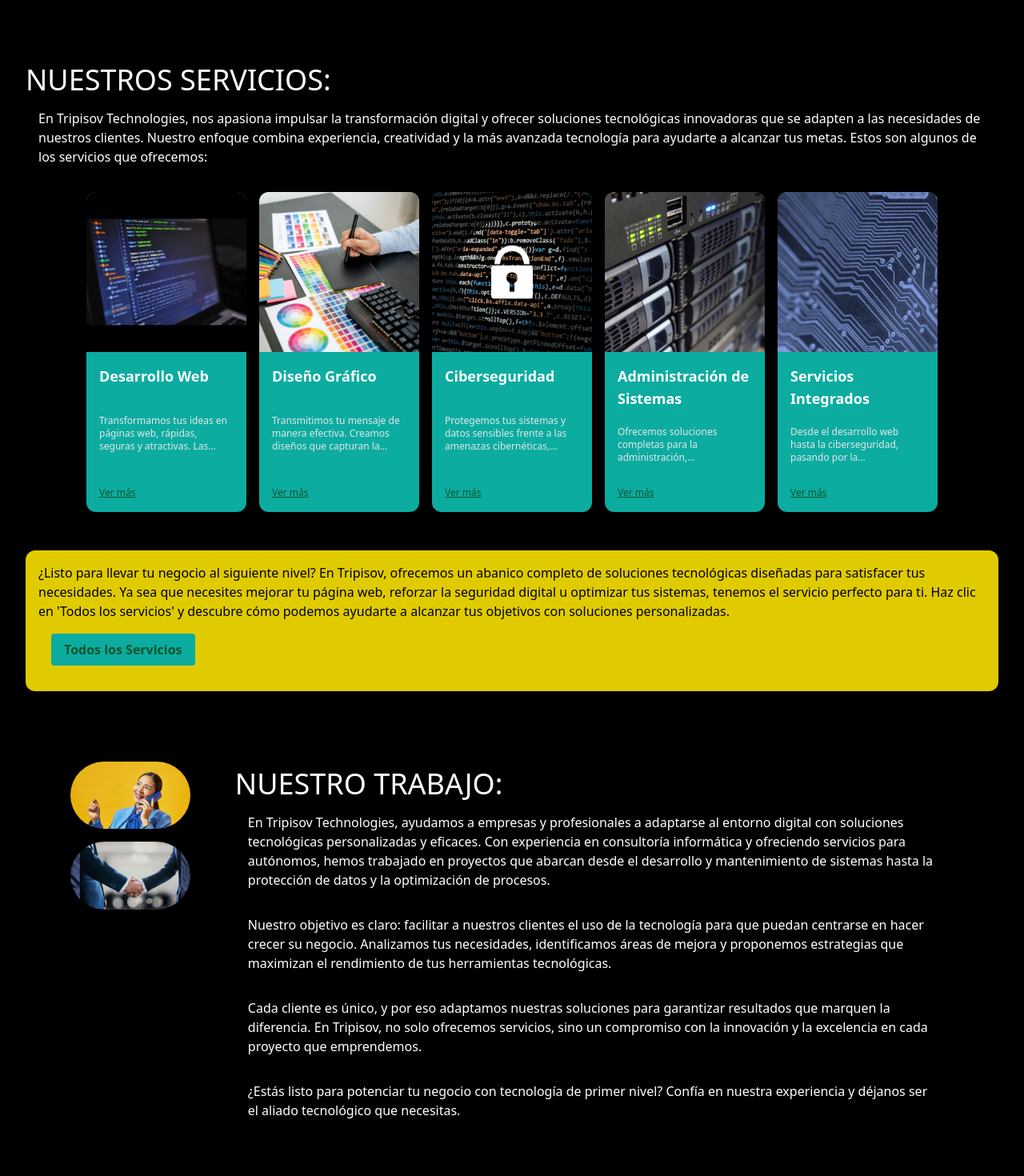
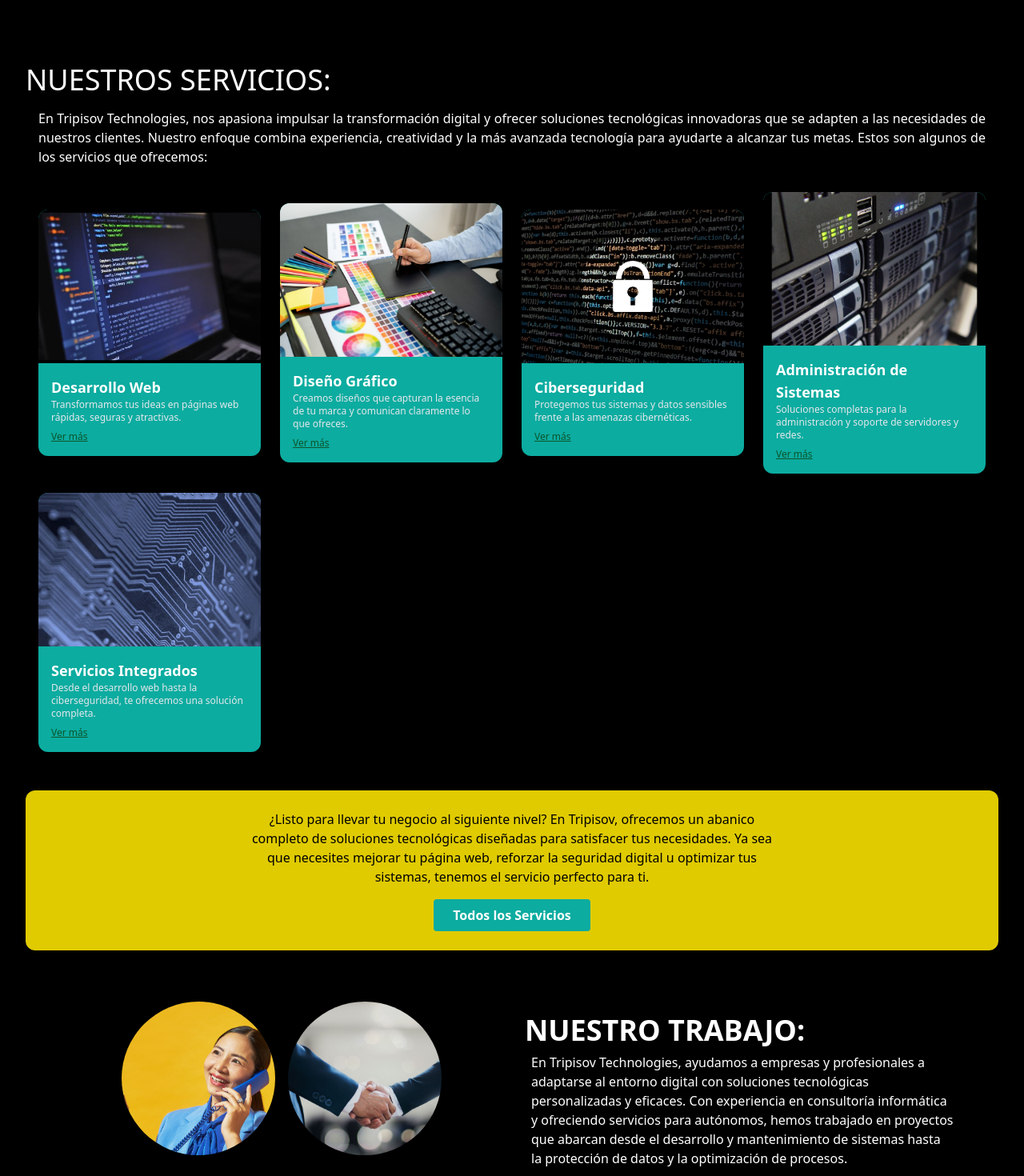
Before and after one commit to maxder1902/tripisov, a Vue app: page / in a window 1280 px wide. Shown: the part 1000-2470 px from the top of the page at 80% size. Built offline with nearby package versions, Linux system fonts and the light colour scheme.

Commit message:
Responsive design Update

```diff
--- a/src/App.vue
+++ b/src/App.vue
@@ -6,6 +6,7 @@
 <template>
   <Navbar />
   <RouterView></RouterView>
-  <h1 class="text-black text-8xl bg-amarillo-tripisov p-5">TRIPISOV technologies</h1>
-
+  <h1 class="text-black text-4xl md:text-6xl lg:text-8xl bg-amarillo-tripisov p-3 md:p-5 text-center">
+  TRIPISOV Technologies
+</h1>
 </template>
--- a/src/views/Blog.vue
+++ b/src/views/Blog.vue
@@ -12,7 +12,6 @@
           class="bg-green-800 rounded-lg shadow-lg p-4 cursor-pointer hover:scale-105 transition-transform"
           @click="verPost(post.id)"
         >
-          <img :src="post.image" alt="Imagen del post" class="w-full h-40 object-cover rounded">
           <h3 class="text-2xl font-semibold mt-4">{{ post.title }}</h3>
           <p class="mt-2 text-gray-300">{{ post.description }}</p>
           <p class="mt-4 text-red-400">Leer más...</p>
--- a/src/views/BlogPost.vue
+++ b/src/views/BlogPost.vue
@@ -1,8 +1,6 @@
 <template>
   <div class="min-h-screen text-white p-8">
     <h1 class="text-4xl font-bold">📖 {{ post?.title || "Cargando..." }}</h1>
-
-    <img v-if="post?.image" :src="post.image" alt="Imagen del post" class="w-full max-w-3xl mt-4 rounded-lg" />
 
     <p v-if="post?.content" class="text-lg mt-4">{{ post.content }}</p>
 
--- a/src/views/GraphicDesignService.vue
+++ b/src/views/GraphicDesignService.vue
@@ -1,4 +1,4 @@
-<template>
+np<template>
     <!--Graphic Design-->
     <h1 class="text-white text-4xl mt-2"><b> Diseño Gráfico: La Imagen que Impulsa tu Marca🎨</b></h1>
 
--- a/src/views/Home.vue
+++ b/src/views/Home.vue
@@ -4,161 +4,138 @@
 </script>
 
 <template>
-      <!--Aqui va la primera seccion-->
-  <div class="text-white mx-8 my-8">
-    <h1 class="text-4xl">TRIPISOV TECHNOLOGIES:</h1>
-    <h2 class="text-2xl">TECNOLOGÍA ACCESIBLE PARA PODER DIGITALIZAR TU NEGOCIO</h2>
-    <div class="flex p-4 px-8  justify-center items-center h-screen">
-      <p>Ante la falta de oportunidades laborales en IT, decidí crear TRIPISOV, una empresa cercana y accesible para ofrecer servicios de informática tanto a particulares
+  <!-- Primera Sección -->
+  <div class="text-white mx-4 md:mx-8 my-8">
+    <h1 class="text-2xl md:text-4xl text-center md:text-left">TRIPISOV TECHNOLOGIES:</h1>
+    <h2 class="text-lg md:text-2xl text-center md:text-left">
+      TECNOLOGÍA ACCESIBLE PARA PODER DIGITALIZAR TU NEGOCIO
+    </h2>
+
+    <div class="flex flex-col lg:flex-row p-4 justify-center items-center lg:h-screen gap-6">
+      <p class="text-sm md:text-base lg:text-lg text-justify max-w-xl">
+        Ante la falta de oportunidades laborales en IT, decidí crear TRIPISOV, una empresa cercana y accesible para ofrecer servicios de informática tanto a particulares
         como a pequeños negocios. Desde reparar un PC hasta crear una tienda online, TRIPISOV está aquí para ayudarte con soluciones informáticas reales y adaptadas a tus
-        necesidades. <br />
+        necesidades. <br /><br />
 
         La misión de TRIPISOV es ofrecer servicios informáticos accesibles y de calidad a personas y negocios que buscan soluciones prácticas.
-        Queremos romper con las barreras del acceso a la tecnología y convertirnos en una referencia para quienes necesitan ayuda informática sin complicaciones <br>
+        Queremos romper con las barreras del acceso a la tecnología y convertirnos en una referencia para quienes necesitan ayuda informática sin complicaciones.
+        <br /><br />
         <project-btn></project-btn>
       </p>
 
-
-      <div class="bg-verde-tripisov mx-6 rounded-xl">
-        <img class="p-10" src="/src/assets/tripisov_logo.png" alt="Tripisov Logo" style="width: 300vw; height: auto;"/>
+      <div class="bg-verde-tripisov rounded-xl flex justify-center items-center p-6 w-full lg:w-auto">
+        <img class="w-40 md:w-60 lg:w-72" src="/src/assets/tripisov_logo.png" alt="Tripisov Logo"/>
       </div>
     </div>
   </div>
 
-  <!--Aqui va la seccion Sobre Nuestros Servicios-->
-  <div class="text-white mx-8 my-8">
-    <h1 class="text-4xl">NUESTROS SERVICIOS:</h1>
-    <p class="text-m p-4">En Tripisov Technologies, nos apasiona impulsar la transformación digital y ofrecer soluciones tecnológicas innovadoras que se adapten a las necesidades de nuestros
+
+
+
+  <!-- Sección Sobre Nuestros Servicios -->
+  <div class="text-white mx-4 md:mx-8 my-8">
+    <h1 class="text-2xl md:text-4xl text-center md:text-left">NUESTROS SERVICIOS:</h1>
+    <p class="text-sm md:text-base p-4 text-justify">
+      En Tripisov Technologies, nos apasiona impulsar la transformación digital y ofrecer soluciones tecnológicas innovadoras que se adapten a las necesidades de nuestros
       clientes. Nuestro enfoque combina experiencia, creatividad y la más avanzada tecnología para ayudarte a alcanzar tus metas. Estos son algunos de los servicios que
       ofrecemos:
     </p>
 
-    <!--Cartas-->
-    <div class="flex flex-wrap p-4 justify-center items-center gap-4">
-  <div class="bg-azul-tripisov w-[200px] h-[400px] rounded-xl overflow-hidden flex flex-col shadow-lg">
-    <img class="w-full h-1/2 object-cover" src="/src/assets/img/coding_laptop.jpg" alt="imagen desarrollo web">
-    <div class="p-4 flex flex-col justify-between h-1/2">
-      <h2 class="text-lg font-bold">Desarrollo Web</h2>
-      <p class="text-xs text-gray-200 mb-2 line-clamp-3">
-        Transformamos tus ideas en páginas web, rápidas, seguras y atractivas. Las páginas lentas o desactualizadas ahuyentan a tus clientes. Creamos soluciones rápidas que destacan tu marca y mejoran la experiencia del usuario.
-      </p>
-      <router-link to="/desarrollo-web" class="text-blue-300 text-xs underline hover:text-blue-400">Ver más</router-link>
+    <!-- Cartas -->
+    <div class="grid grid-cols-1 sm:grid-cols-2 lg:grid-cols-3 xl:grid-cols-4 gap-6 p-4 justify-center items-center">
+      <div
+        v-for="(servicio, index) in servicios"
+        :key="index"
+        class="bg-azul-tripisov w-full max-w-xs mx-auto rounded-xl overflow-hidden flex flex-col shadow-lg"
+      >
+        <img class="w-full h-48 object-cover" :src="servicio.img" :alt="servicio.alt">
+        <div class="p-4 flex flex-col justify-between flex-grow">
+          <h2 class="text-lg font-bold">{{ servicio.titulo }}</h2>
+          <p class="text-xs text-gray-200 mb-2">{{ servicio.descripcion }}</p>
+          <router-link :to="servicio.link" class="text-blue-300 text-xs underline hover:text-blue-400">Ver más</router-link>
+        </div>
       </div>
     </div>
 
-  <div class="bg-azul-tripisov w-[200px] h-[400px] rounded-xl overflow-hidden flex flex-col shadow-lg">
-    <img class="w-full h-1/2 object-cover" src="/src/assets/img/diseño grafico.jpg" alt="imagen diseño gráfico">
-    <div class="p-4 flex flex-col justify-between h-1/2">
-      <h2 class="text-lg font-bold">Diseño Gráfico</h2>
-      <p class="text-xs text-gray-200 mb-2 line-clamp-3">
-        Transmitimos tu mensaje de manera efectiva. Creamos diseños que capturan la esencia de tu marca y comunican claramente lo que ofreces. Páginas webs, redes sociales, impresiones, ... te ayudamos a destacar con creatividad y profesionalidad.
+    <!-- Texto con Botón -->
+    <div class="bg-amarillo-tripisov rounded-xl p-6 mt-8 text-center">
+      <p class="text-black text-sm md:text-base max-w-2xl mx-auto">
+        ¿Listo para llevar tu negocio al siguiente nivel? En Tripisov, ofrecemos un abanico completo de soluciones tecnológicas diseñadas para satisfacer tus necesidades. Ya sea que necesites mejorar tu página web, reforzar la seguridad digital u optimizar tus sistemas, tenemos el servicio perfecto para ti.
       </p>
-      <router-link to="/graphic-design" class="text-blue-300 text-xs underline hover:text-blue-400">Ver más</router-link>
+      <router-link to="/servicios">
+        <button class="bg-azul-tripisov hover:bg-verde-tripisov text-white mt-4 font-bold py-2 px-6 rounded">
+          Todos los Servicios
+        </button>
+      </router-link>
     </div>
   </div>
 
-  <div class="bg-azul-tripisov w-[200px] h-[400px] rounded-xl overflow-hidden flex flex-col shadow-lg">
-    <img class="w-full h-1/2 object-cover" src="/src/assets/img/ciberseguridad.jpg" alt="imagen ciberseguridad">
-    <div class="p-4 flex flex-col justify-between h-1/2">
-      <h2 class="text-lg font-bold">Ciberseguridad</h2>
-      <p class="text-xs text-gray-200 mb-2 line-clamp-3">
-        Protegemos tus sistemas y datos sensibles frente a las amenazas cibernéticas, asegurando que tu información esté siempre a salvo. Con nuestras soluciones de ciberseguridad, te ayudamos a prevenir ataques.
+
+
+    <!-- Sección Sobre Nuestro Trabajo -->
+    <div class="text-white mx-4 md:mx-8 my-8 p-4 md:p-8 flex flex-col md:flex-row items-center md:items-start">
+    <!-- Contenedor de imágenes -->
+    <div class="w-full md:w-1/2 flex flex-col md:flex-row items-center md:items-start justify-center gap-4">
+      <img class="w-40 h-40 md:w-48 md:h-48 rounded-full object-cover" src="/src/assets/img/china_feliz.jpg" alt="test">
+      <img class="w-40 h-40 md:w-48 md:h-48 rounded-full object-cover" src="/src/assets/img/handshake.jpg" alt="test">
+    </div>
+
+    <!-- Contenedor de texto -->
+    <div class="w-full md:w-1/2 text-center md:text-left p-4">
+      <h1 class="text-2xl md:text-4xl font-bold">NUESTRO TRABAJO:</h1>
+      <p class="text-sm md:text-base p-2">
+        En Tripisov Technologies, ayudamos a empresas y profesionales a adaptarse al entorno digital con soluciones tecnológicas personalizadas y eficaces. Con experiencia en consultoría informática y ofreciendo servicios para autónomos, hemos trabajado en proyectos que abarcan desde el desarrollo y mantenimiento de sistemas hasta la protección de datos y la optimización de procesos.
       </p>
-      <router-link to="/ciberseguridad" class="text-blue-300 text-xs underline hover:text-blue-400">Ver más</router-link>
+
+      <p class="text-sm md:text-base p-2">
+        Nuestro objetivo es claro: facilitar a nuestros clientes el uso de la tecnología para que puedan centrarse en hacer crecer su negocio. Analizamos tus necesidades, identificamos áreas de mejora y proponemos estrategias que maximizan el rendimiento de tus herramientas tecnológicas.
+      </p>
+
+      <p class="text-sm md:text-base p-2">
+        Cada cliente es único, y por eso adaptamos nuestras soluciones para garantizar resultados que marquen la diferencia. En Tripisov, no solo ofrecemos servicios, sino un compromiso con la innovación y la excelencia en cada proyecto que emprendemos.
+      </p>
+
+      <p class="text-sm md:text-base p-2">
+        ¿Estás listo para potenciar tu negocio con tecnología de primer nivel? Confía en nuestra experiencia y déjanos ser el aliado tecnológico que necesitas.
+      </p>
     </div>
   </div>
 
-  <div class="bg-azul-tripisov w-[200px] h-[400px] rounded-xl overflow-hidden flex flex-col shadow-lg">
-    <img class="w-full h-1/2 object-cover" src="/src/assets/img/servidores.jpg" alt="imagen administración de sistemas">
-    <div class="p-4 flex flex-col justify-between h-1/2">
-      <h2 class="text-lg font-bold">Administración de Sistemas</h2>
-      <p class="text-xs text-gray-200 mb-2 line-clamp-3">
-        Ofrecemos soluciones completas para la administración, mantenimiento y soporte de tus servidores, redes y dispositivos. Con nosotros, tu infraestructura tecnológica funcionará de manera eficiente y segura.
-      </p>
-      <router-link to="/administracion-de-sistemas" class="text-blue-300 text-xs underline hover:text-blue-400">Ver más</router-link>
-    </div>
-  </div>
+  <!-- Sección sobre nuestro Blog -->
+  <div class="flex flex-col lg:flex-row text-white mx-4 md:mx-8 my-8 p-4 lg:p-8">
 
-  <div class="bg-azul-tripisov w-[200px] h-[400px] rounded-xl overflow-hidden flex flex-col shadow-lg">
-    <img class="w-full h-1/2 object-cover" src="/src/assets/img/circuitos.jpg" alt="imagen servicios integrados">
-    <div class="p-4 flex flex-col justify-between h-1/2">
-      <h2 class="text-lg font-bold">Servicios Integrados</h2>
-      <p class="text-xs text-gray-200 mb-2 line-clamp-3">
-        Desde el desarrollo web hasta la ciberseguridad, pasando por la administración de sistemas, nuestros servicios se complementan para brindarte una infraestructura digital sólida.
-      </p>
-      <router-link to="/servicios-integrados" class="text-blue-300 text-xs underline hover:text-blue-400">Ver más</router-link>
-    </div>
-  </div>
-</div>
-    <!--texto con boton-->
-    <div class="bg-amarillo-tripisov rounded-xl p-4 mt-8">
-      <p class="text-black">¿Listo para llevar tu negocio al siguiente nivel? En Tripisov, ofrecemos un abanico completo de soluciones tecnológicas diseñadas para satisfacer tus necesidades. Ya sea que necesites mejorar tu página web, reforzar la seguridad digital u optimizar tus sistemas, tenemos el servicio perfecto para ti. Haz clic en 'Todos los servicios' y descubre cómo podemos ayudarte a alcanzar tus objetivos con soluciones personalizadas.</p>
-      <button class="bg-azul-tripisov hover:bg-verde-tripisov text-white m-4 font-bold py-2 px-4 rounded">
-          <router-link to="/servicios">Todos los Servicios</router-link>
-      </button>
-    </div>
-
-  </div>
-
-  <!--Aqui va la seccion Sobre Nuestro Trabajo-->
-  <div class="flex h-screen text-white mx-8 my-8 p-8">
-
-  <div class="w-1/2 h-auto object-contain p-4">
-    <img class="p-2 rounded-full" src="/src/assets/img/china_feliz.jpg" alt="test">
-    <img class="p-2 rounded-full" src="/src/assets/img/handshake.jpg" alt="test">
-  </div>
-
-
-    <div class="work-container p-8">
-      <h1 class="text-4xl">NUESTRO TRABAJO:</h1>
-      <p class="text-m p-4">En Tripisov Technologies, ayudamos a empresas y profesionales a adaptarse al entorno digital con soluciones tecnológicas personalizadas y eficaces.
-        Con experiencia en consultoría informática y ofreciendo servicios para autónomos, hemos trabajado en proyectos que abarcan desde el desarrollo y mantenimiento de sistemas hasta la protección de datos y
-        la optimización de procesos.
-      </p>
-
-        <p class="text-m p-4">Nuestro objetivo es claro: facilitar a nuestros clientes el uso de la tecnología para que puedan centrarse en hacer crecer su negocio. Analizamos tus
-          necesidades, identificamos áreas de mejora y proponemos estrategias que maximizan
-          el rendimiento de tus herramientas tecnológicas.
-      </p>
-
-      <p class="text-m p-4">Cada cliente es único, y por eso adaptamos nuestras soluciones para garantizar resultados que marquen la diferencia. En Tripisov, no solo
-        ofrecemos servicios, sino un compromiso con la innovación y la excelencia en cada proyecto que emprendemos.
-      </p>
-
-      <p class="text-m p-4">¿Estás listo para potenciar tu negocio con tecnología de primer nivel? Confía en nuestra experiencia y déjanos ser el aliado
-        tecnológico que necesitas.
-      </p>
-
-    </div>
-
-  </div>
-
-  <!--Aqui va la seccion sobre nuestro Blog-->
-  <div class="flex h-screen text-white mx-8 my-8 p-8">
-
-    <div class="blog-container">
-      <h1 class="text-4xl">La innovación tecnológica cada vez va más rapido, ponte al día</h1>
-      <p class="p-4">¿Quieres estar al día con las últimas tendencias tecnológicas, consejos prácticos y soluciones innovadoras? En Tripisov, compartimos contenido exclusivo
+<!-- Contenedor de Texto del Blog -->
+<div class="blog-container w-full lg:w-1/2 p-4 lg:p-8">
+  <h1 class="text-2xl md:text-4xl font-bold">La innovación tecnológica cada vez va más rápido, ponte al día</h1>
+  <p class="text-sm md:text-base p-4">¿Quieres estar al día con las últimas tendencias tecnológicas, consejos prácticos y soluciones innovadoras? En Tripisov, compartimos contenido exclusivo
     que te ayudará a optimizar tu negocio y aprovechar al máximo la tecnología.</p>
-      <p class="p-4">Únete a nuestra comunidad y sé el primero en recibir:</p>
-      <ul>
+  <p class="text-sm md:text-base p-4">Únete a nuestra comunidad y sé el primero en recibir:</p>
+  <ul class="list-disc pl-4 text-sm md:text-base p-4">
     <li>Novedades sobre nuestros servicios y proyectos.</li>
     <li>Guías prácticas para mejorar tu infraestructura tecnológica.</li>
     <li>Consejos para proteger tus sistemas y potenciar tu presencia digital.</li>
   </ul>
-      <p><b>¡Es fácil! </b>Suscríbete a nuestro newsletter o sigue nuestro blog y comienza a transformar tu forma de entender la tecnología.</p>
+  <p class="text-sm md:text-base p-4"><b>¡Es fácil! </b>Suscríbete a nuestro newsletter o sigue nuestro blog y comienza a transformar tu forma de entender la tecnología.</p>
   <button class="bg-verde-tripisov hover:bg-azul-tripisov text-white m-4 font-bold py-2 px-4 rounded">
       <router-link to="/blog">Aprende más sobre Tecnología</router-link>
   </button>
 </div>
 
-    <div class="w-1/2 h-auto object-contain p-4">
-      <img class="p-2 rounded-full" src="/src/assets/img/dude_doing_things.jpg" alt="test">
-      <img class="p-2 rounded-full" src="/src/assets/img/el puño pa rriba.jpg" alt="test">
+<!-- Contenedor de Imágenes -->
+<div class="w-full lg:w-1/2 flex flex-wrap justify-center items-center gap-4 p-4">
+  <img
+    class="p-2 rounded-full w-32 h-32 md:w-40 md:h-40 object-cover"
+    src="/src/assets/img/dude_doing_things.jpg"
+    alt="Imagen Dude Doing Things"
+  />
+  <img
+    class="p-2 rounded-full w-32 h-32 md:w-40 md:h-40 object-cover"
+    src="/src/assets/img/el puño pa rriba.jpg"
+    alt="Imagen El Puño Pa Arriba"
+  />
 </div>
 
 </div>
-
   <!--Aqui va la seccion Contacta con Nosotros-->
   <div id="contacto" class="text-white mx-8 my-8 p-8">
     <h1 class="text-6xl mb-8">CONTACTA CON NOSOTROS</h1>
@@ -170,3 +147,49 @@
   </div>
 
 </template>
+
+<script>
+export default {
+  data() {
+    return {
+      servicios: [
+        {
+          titulo: "Desarrollo Web",
+          descripcion: "Transformamos tus ideas en páginas web rápidas, seguras y atractivas.",
+          img: "/src/assets/img/coding_laptop.jpg",
+          alt: "imagen desarrollo web",
+          link: "/desarrollo-web"
+        },
+        {
+          titulo: "Diseño Gráfico",
+          descripcion: "Creamos diseños que capturan la esencia de tu marca y comunican claramente lo que ofreces.",
+          img: "/src/assets/img/diseño grafico.jpg",
+          alt: "imagen diseño gráfico",
+          link: "/graphic-design"
+        },
+        {
+          titulo: "Ciberseguridad",
+          descripcion: "Protegemos tus sistemas y datos sensibles frente a las amenazas cibernéticas.",
+          img: "/src/assets/img/ciberseguridad.jpg",
+          alt: "imagen ciberseguridad",
+          link: "/ciberseguridad"
+        },
+        {
+          titulo: "Administración de Sistemas",
+          descripcion: "Soluciones completas para la administración y soporte de servidores y redes.",
+          img: "/src/assets/img/servidores.jpg",
+          alt: "imagen administración de sistemas",
+          link: "/administracion-de-sistemas"
+        },
+        {
+          titulo: "Servicios Integrados",
+          descripcion: "Desde el desarrollo web hasta la ciberseguridad, te ofrecemos una solución completa.",
+          img: "/src/assets/img/circuitos.jpg",
+          alt: "imagen servicios integrados",
+          link: "/servicios-integrados"
+        }
+      ]
+    };
+  }
+};
+</script>
```
Lines whose indentation alone changed are shown as unchanged.
